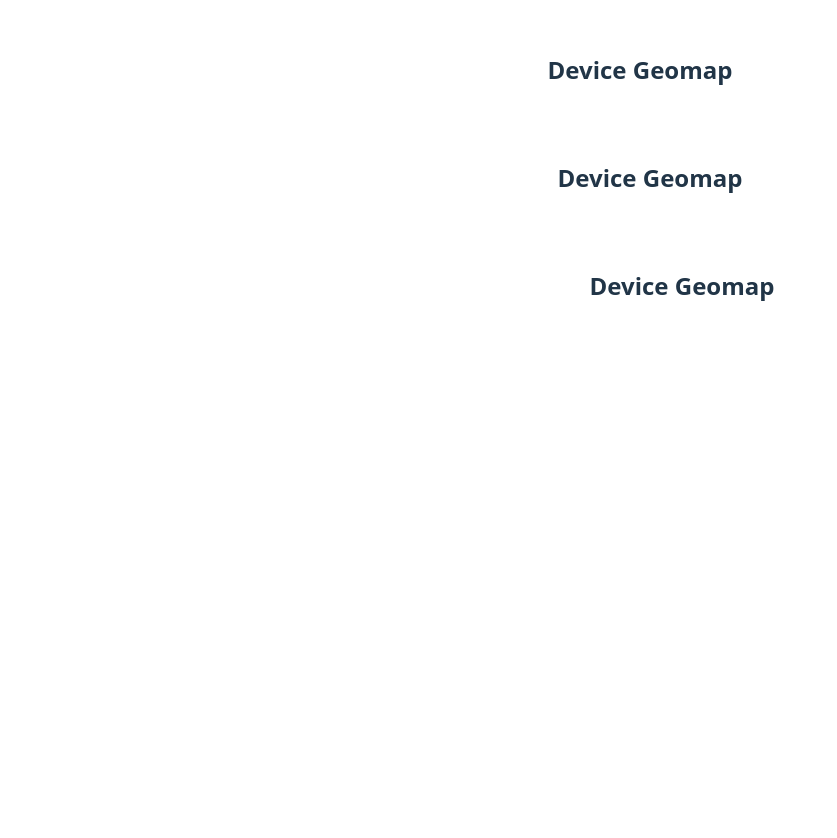
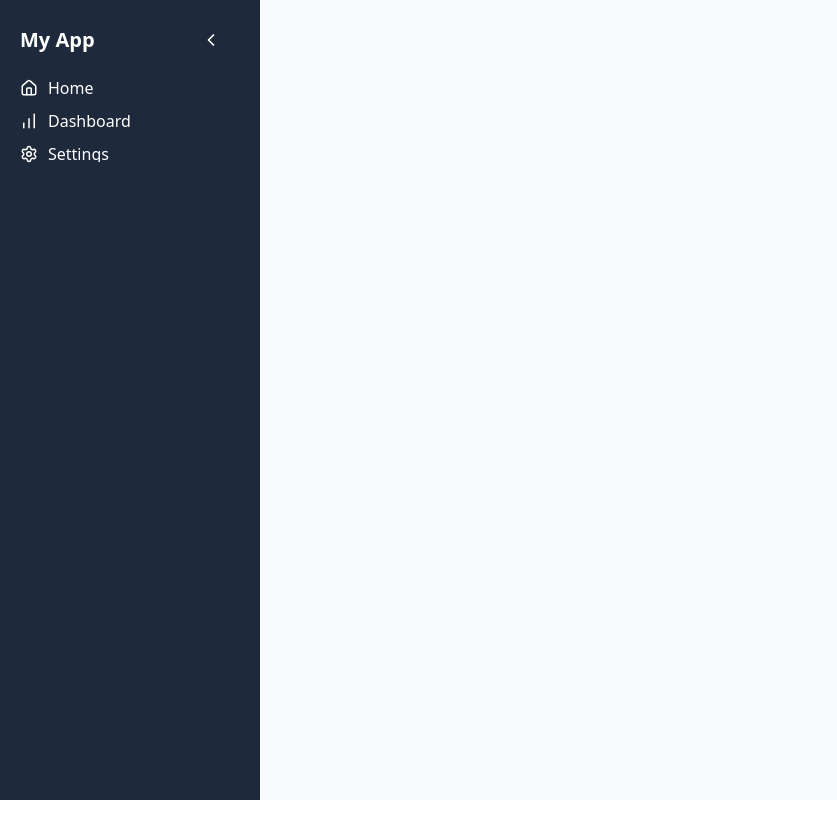
Before and after one commit to hamishallan/honours2025, a Vue app in the folder frontend/: page / in a window 1280 px wide. Shown: the top 838 px of the page, without its empty margins (0-837 px from the left). After the commit the page ends 800 px from the top, so only its background shows below. Built offline with nearby package versions, Linux system fonts and the light colour scheme.

Commit message:
Smooth Side Menu

```diff
--- a/frontend/package.json
+++ b/frontend/package.json
@@ -11,6 +11,7 @@
   "dependencies": {
     "axios": "^1.8.3",
     "chart.js": "^3.9.1",
+    "lucide-vue-next": "^0.542.0",
     "vue": "^3.5.13",
     "vue-chartjs": "^4.1.2"
   },
--- a/frontend/src/App.vue
+++ b/frontend/src/App.vue
@@ -1,31 +1,26 @@
-<!-- <template>
-  <Dashboard />
+<template>
+  <div class="app">
+    <!-- Use SidebarMenu component -->
+    <SidebarMenu />
+
+    <!-- Main Content -->
+    <main class="content"></main>
+  </div>
 </template>
 
 <script setup>
-import Dashboard from "./components/Dashboard.vue";
-import "./assets/base.css";
-</script> -->
+import SidebarMenu from "@/components/SidebarMenu.vue";
+</script>
 
+<style scoped>
+.app {
+  display: flex;
+  height: 100vh;
+  width: 100vw;
+}
 
-<template>
-  <div>
-    <h2>Device Geomap</h2>
-    <GrafanaEmbed
-        dashboardUid="29d03190-8e2f-4766-8b52-3c479d20adc9"
-        dashboardSlug="honours-dashboard"
-        refresh="30s"
-        height="800"
-        />
-  </div>
-</template>
-
-<script>
-import GrafanaEmbed from "./components/GrafanaEmbed.vue";
-
-export default {
-  components: {
-    GrafanaEmbed
-  }
-};
-</script>
+.content {
+  flex: 1;
+  background-color: #f8fafc; /* slate-50 */
+}
+</style>
--- /dev/null
+++ b/frontend/src/components/SidebarMenu.vue
@@ -0,0 +1,146 @@
+<template>
+  <aside :class="['sidebar', { collapsed }]">
+    <!-- Sidebar Header -->
+    <div class="sidebar-header">
+      <h2 v-show="!collapsed" class="sidebar-title">My App</h2>
+      <button class="toggle-btn" @click="collapsed = !collapsed">
+        <ChevronLeft v-if="!collapsed" class="chevron" />
+        <ChevronRight v-else class="chevron" />
+      </button>
+    </div>
+
+    <!-- Menu -->
+    <nav>
+      <ul>
+        <li>
+          <a href="#">
+            <Home class="icon" />
+            <span class="label" v-show="!collapsed">Home</span>
+          </a>
+        </li>
+        <li>
+          <a href="#">
+            <BarChart class="icon" />
+            <span class="label" v-show="!collapsed">Dashboard</span>
+          </a>
+        </li>
+        <li>
+          <a href="#">
+            <Settings class="icon" />
+            <span class="label" v-show="!collapsed">Settings</span>
+          </a>
+        </li>
+      </ul>
+    </nav>
+  </aside>
+</template>
+
+<script setup>
+import { ref } from "vue";
+import { Home, BarChart, Settings, ChevronLeft, ChevronRight } from "lucide-vue-next";
+
+const collapsed = ref(false);
+</script>
+
+<style scoped>
+.sidebar {
+  width: 220px;
+  background-color: #1e293b;
+  color: white;
+  padding: 20px;
+  transition: width 0.3s ease;
+  display: flex;
+  flex-direction: column;
+  overflow: hidden;
+}
+
+.sidebar.collapsed {
+  width: 60px;
+}
+
+.sidebar-header {
+  display: flex;
+  justify-content: space-between;
+  align-items: center;
+}
+
+.sidebar-title {
+  font-size: 1.25rem;
+  font-weight: 600;
+  margin: 0;
+  opacity: 1;
+  transform: translateX(0);
+  transition: opacity 0.2s ease, transform 0.2s ease;
+
+  white-space: nowrap;
+  text-overflow: ellipsis;
+}
+
+.sidebar.collapsed .sidebar-title {
+  opacity: 0;
+  transform: translateX(-10px); /* slight slide left when hidden */
+}
+
+.toggle-btn {
+  background: transparent;
+  border: none;
+  color: white;
+  cursor: pointer;
+  display: flex;
+  align-items: center;
+}
+
+.sidebar ul {
+  list-style: none;
+  padding: 0;
+  margin-top: 20px;
+}
+
+.sidebar li {
+  margin: 15px 0;
+}
+
+.sidebar a {
+  display: flex;
+  align-items: center;
+  gap: 10px;
+  color: white;
+  text-decoration: none;
+  white-space: nowrap;
+  line-height: 1;
+}
+
+.sidebar a:hover {
+  color: #94a3b8; /* slate-400 */
+}
+
+.sidebar.collapsed a {
+  justify-content: flex-start;
+  gap: 10px;
+}
+
+.label {
+  transition: opacity 0.3s ease, width 0.3s ease;
+  overflow: hidden;
+  display: inline-block; /* 🔑 prevents baseline shift */
+}
+
+.sidebar.collapsed .label {
+  opacity: 0;
+  width: 0;
+  overflow: hidden;
+}
+
+.icon {
+  width: 18px;
+  height: 18px;
+  flex-shrink: 0;        /* 🔑 icon never shrinks */
+  display: flex;
+  align-items: center;   /* 🔑 ensure consistent vertical centering */
+}
+
+.chevron {
+  width: 20px;
+  height: 20px;
+}
+</style>
--- a/frontend/src/style.css
+++ b/frontend/src/style.css
@@ -24,8 +24,6 @@ a:hover {
 
 body {
   margin: 0;
-  display: flex;
-  place-items: center;
   min-width: 320px;
   min-height: 100vh;
 }
@@ -59,10 +57,9 @@ button:focus-visible {
 }
 
 #app {
-  max-width: 1280px;
-  margin: 0 auto;
-  padding: 2rem;
-  text-align: center;
+  display: flex;
+  height: 100vh;
+  width: 100vw;
 }
 
 @media (prefers-color-scheme: light) {
--- a/frontend/vite.config.js
+++ b/frontend/vite.config.js
@@ -1,7 +1,12 @@
 import { defineConfig } from 'vite'
 import vue from '@vitejs/plugin-vue'
+import path from 'path'
 
-// https://vite.dev/config/
 export default defineConfig({
   plugins: [vue()],
+  resolve: {
+    alias: {
+      '@': path.resolve(__dirname, './src'),
+    },
+  },
 })
```
Also changed, not shown: 1 other file (tests, documents, lock files or other folders).
